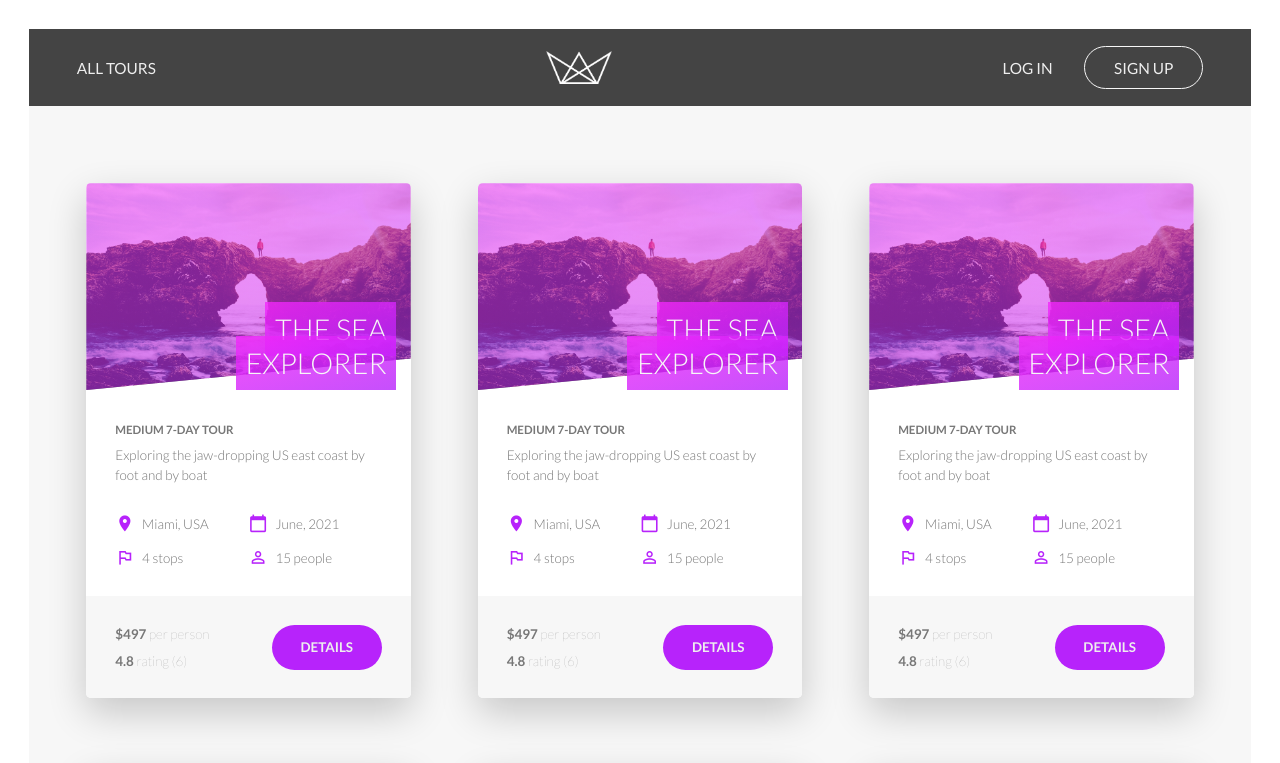
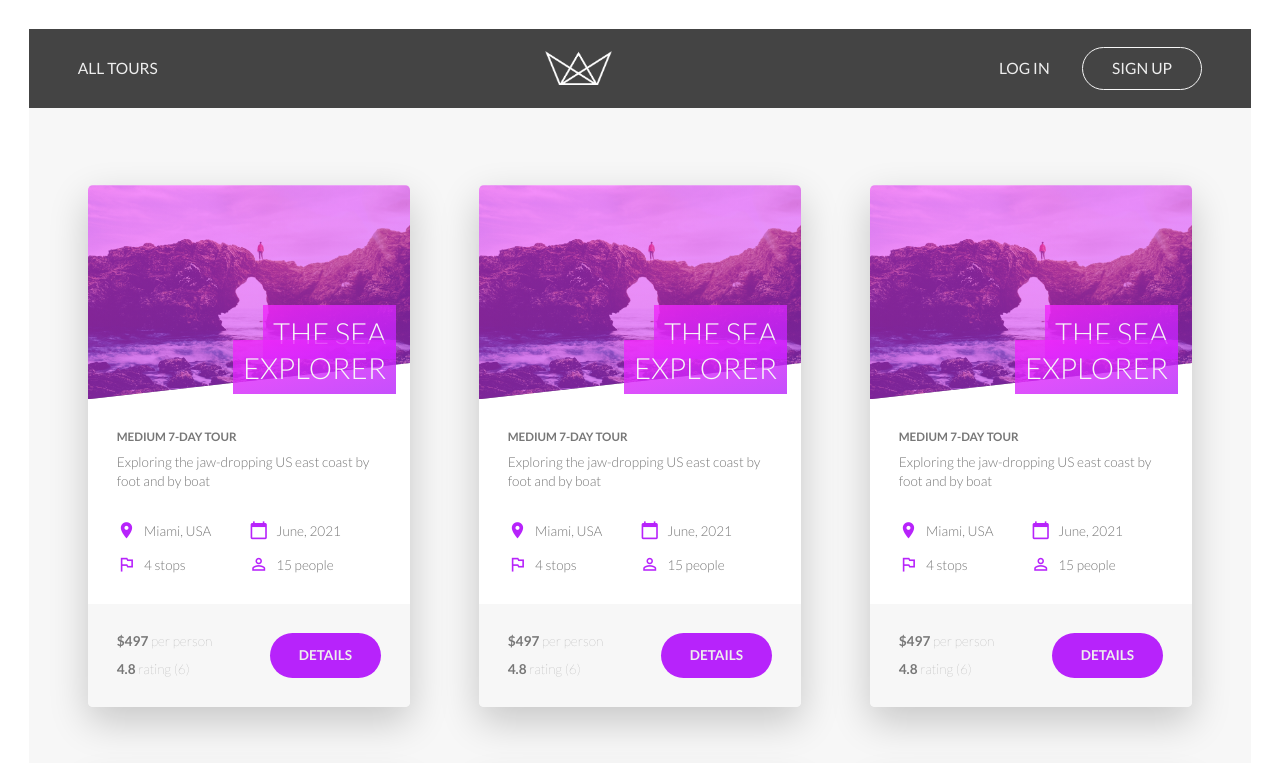
Before and after one commit to madhan16balaji/natours-clone, a plain HTML site: page index.html in a window 1280 px wide. Shown: the top 763 px of the page. Drawn offline with Linux system fonts and the light colour scheme.

Commit message:
Second Commit

```diff
--- a/index.html
+++ b/index.html
@@ -11,7 +11,7 @@
             <img class= "logo" src="images/logo-white.png" alt="Logo">
             <div>
                 <a class="login-btn" href="#">Log In</a>
-                <a class="signup-btn" href="#">Sign Up</a>
+                <a class="signup-btn" href="#signup">Sign Up</a>
             </div>
         </div>
         <div class="content">
@@ -21,7 +21,7 @@
                     <div class="card-head">
                         <div class="card-image-block">
                             <div class="card-image-overlay"></div>
-                            <img class= "card-image" src="images/tour-2-cover.jpg" alt="Logo">
+                            <img class= "card-image" src="images/tour-2-cover.jpg" alt="Sea Explorer">
                         </div>
                         <div class="card-head-title">
                             <span>The Sea Explorer</span>
--- a/style.css
+++ b/style.css
@@ -5,7 +5,8 @@
 }
 
 html {
-    font-size: .75vw;
+    font-size: .76vw;
+    scroll-behavior: smooth;
 }
 
 body {
@@ -13,6 +14,17 @@ body {
     font-weight: 100;
     color: #777;
     margin: 3rem;
+}
+
+::-webkit-scrollbar {
+	width: 1rem;
+}
+
+::-webkit-scrollbar-thumb {
+	border-radius: 20px;
+	background-image: linear-gradient(to bottom,
+    rgb(243, 39, 250),
+    rgb(183, 35, 251));
 }
 
 .top-bar {
@@ -29,6 +41,7 @@ body {
     text-decoration: none;
     text-transform: uppercase;
     color: #eee;
+    animation: unfadeup 2s;
 }
 
 .signup-btn {
@@ -50,6 +63,19 @@ body {
 
 .logo {
     height: 3.5rem;
+    animation: unfadeup 2s;
+}
+
+@keyframes unfadeup {
+    0% {
+        transform: translateY(5rem);
+        opacity: 0%;
+    }
+
+    100% {
+        transform: translateY(0px);
+        opacity: 100%;
+    }
 }
 
 .content {
@@ -60,7 +86,7 @@ body {
 .card-container {
     display: grid;
     grid-template-columns: repeat(3, 1fr);
-    grid-gap: 7rem
+    grid-gap: 7rem;
 }
 
 .card {
@@ -76,7 +102,7 @@ body {
 }
 
 .card-image-block {
-    clip-path: polygon(0 0, 100% 0%, 100% 83%, 0% 98%);
+    clip-path: polygon(0 0, 100% 0%, 100% 83%, 0% 100%);
 }
 
 .card-image-overlay {
```
